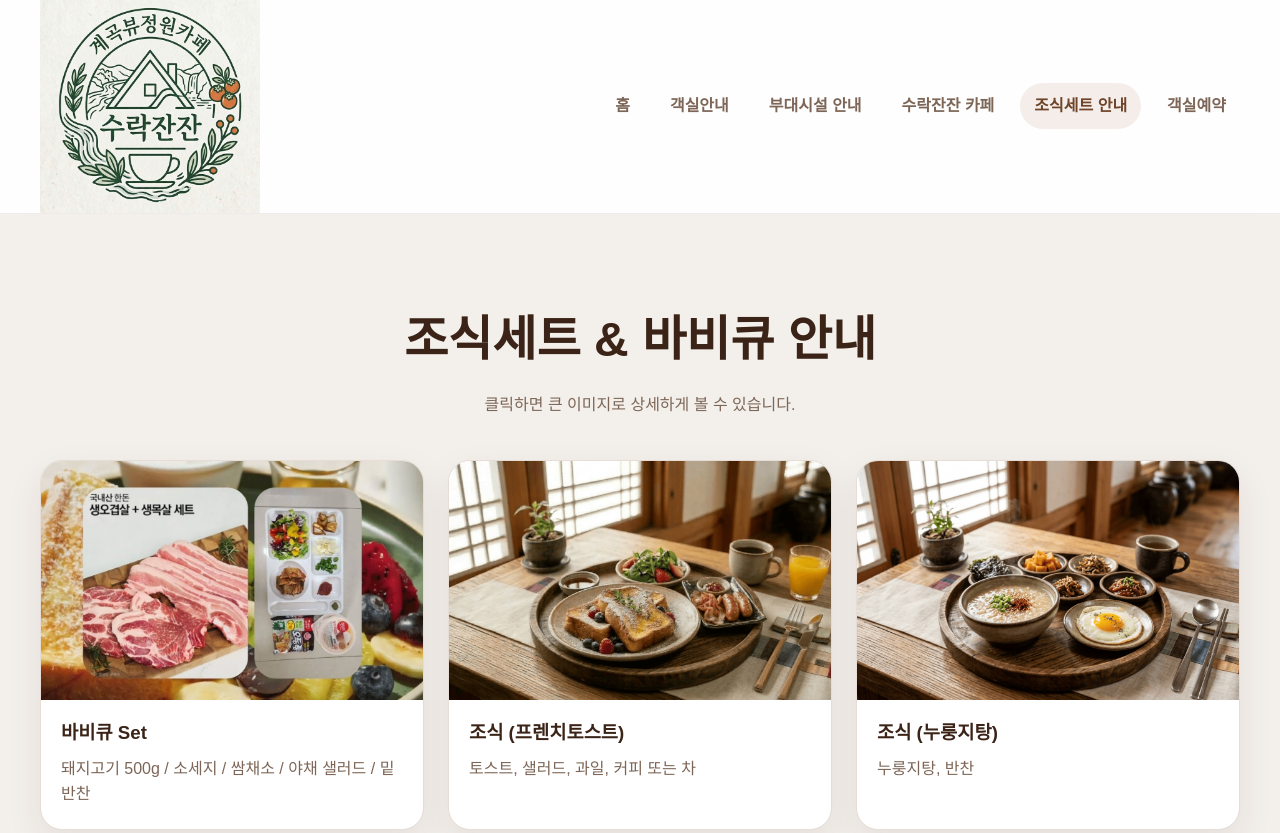
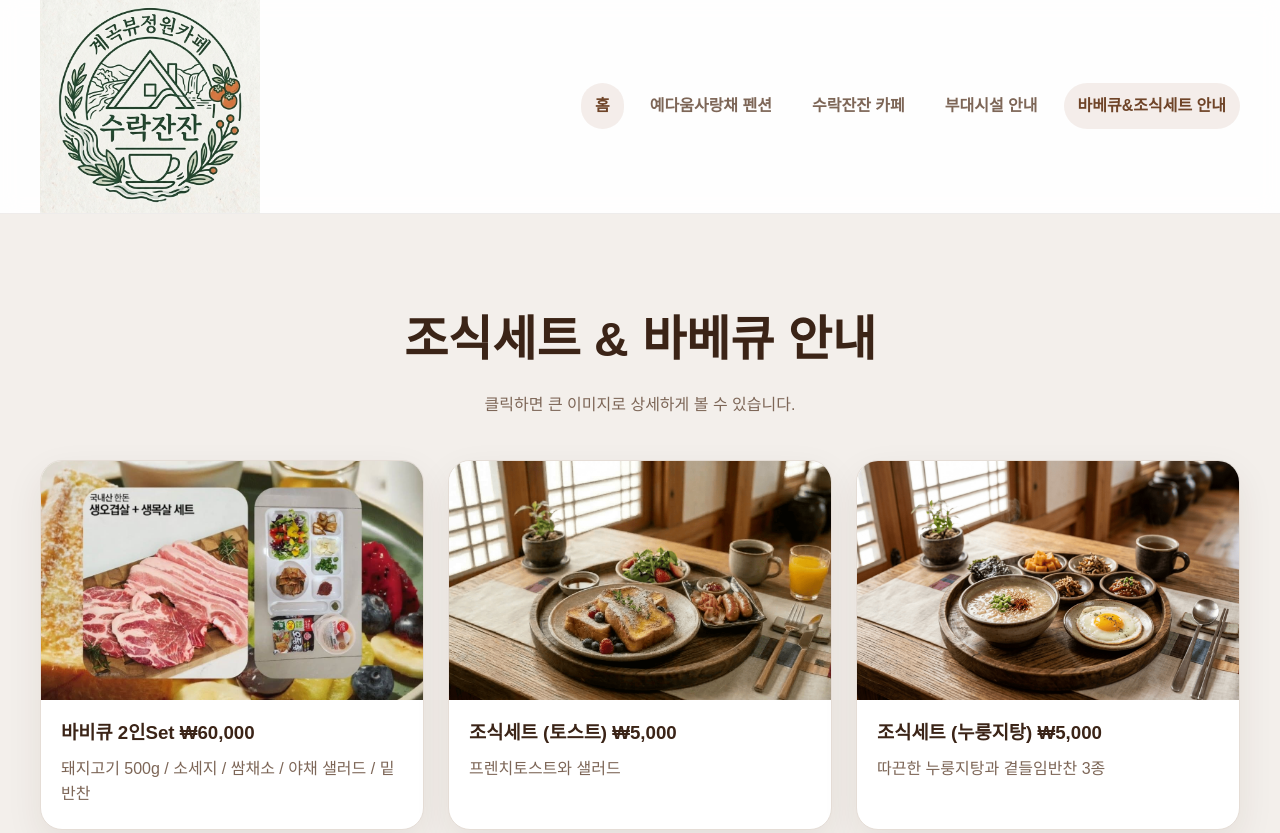
Before and after one commit to GreenProg-1239/surakjanjan-homepage, a website: page breakfast.html in a window 1280 px wide. Shown: the top 833 px of the page. Drawn offline with Linux system fonts and the light colour scheme.

Commit message:
Update breakfast menu items and pricing

```diff
--- a/breakfast.html
+++ b/breakfast.html
@@ -9,44 +9,43 @@
 <body>
   <header class="site-header">
     <div class="container header-inner">
-      <a class="logo" href="/"><img src="assets/logo.png" alt="surakzanjan.com 로고" /></a>
+      <a class="logo" href="/"><img src="assets/logo.png" alt="surakzanzan.com 로고" /></a>
       <button class="nav-toggle" aria-label="메뉴 열기">☰</button>
       <nav class="main-nav">
-        <a href="/">홈</a>
-        <a href="/rooms">객실안내</a>
+        <a href="/" class="active">홈</a>
+        <a href="/rooms">예다움사랑채 펜션</a>
+        <a href="/cafe">수락잔잔 카페</a>
         <a href="/facilities">부대시설 안내</a>
-        <a href="/cafe">수락잔잔 카페</a>
-        <a href="/breakfast" class="active">조식세트 안내</a>
-        <a href="/reservation">객실예약</a>
+        <a href="/breakfast" class="active">바베큐&조식세트 안내</a>
       </nav>
     </div>
   </header>
 
   <main class="section">
     <div class="container">
-      <h1 class="section-title">조식세트 & 바비큐 안내</h1>
+      <h1 class="section-title">조식세트 & 바베큐 안내</h1>
       <p class="section-desc">클릭하면 큰 이미지로 상세하게 볼 수 있습니다.</p>
 
       <div class="breakfast-grid">
         <article class="card" data-modal-image data-image="assets/food2.jpg" data-title="바비큐 Set" data-desc="돼지고기, 소세지, 쌈채소, 쌈장.">
           <img src="assets/food1.jpg" alt="바비큐 세트" />
           <div class="body">
-            <h3>바비큐 Set</h3>
+            <h3>바비큐 2인Set ₩60,000</h3>
             <p>돼지고기 500g / 소세지 / 쌈채소 / 야채 샐러드 / 밑반찬</p>
           </div>
         </article>
-        <article class="card" data-modal-image data-image="assets/bftoast.png" data-title="조식 (프렌치토스트)" data-desc="잉글리쉬 스타일 브런치.">
+        <article class="card" data-modal-image data-image="assets/bftoast.png" data-title="조식 (프렌치토스트)" data-desc="촉촉한 프렌치토스트와 신선한 샐러드로 가볍고 든든하게 시작하는 아침">
           <img src="assets/bftoast.png" alt="프렌치토스트 조식" />
           <div class="body">
-            <h3>조식 (프렌치토스트)</h3>
-            <p>토스트, 샐러드, 과일, 커피 또는 차</p>
+            <h3>조식세트 (토스트) ₩5,000</h3>
+            <p>프렌치토스트와 샐러드</p>
           </div>
         </article>
-        <article class="card" data-modal-image data-image="assets/bfnrg.png" data-title="조식 (누룽지탕)" data-desc="따뜻한 누룽지탕과 반찬.">
+        <article class="card" data-modal-image data-image="assets/bfnrg.png" data-title="조식 (누룽지탕)" data-desc="구수한 누룽지탕과 정갈한 반찬으로 든든하고 건강한 아침. 반찬(김치, 낙지젓갈, 멸치볶음)">
           <img src="assets/bfnrg.png" alt="누룽지탕 조식" />
           <div class="body">
-            <h3>조식 (누룽지탕)</h3>
-            <p>누룽지탕, 반찬</p>
+            <h3>조식세트 (누룽지탕) ₩5,000</h3>
+            <p>따끈한 누룽지탕과 곁들임반찬 3종</p>
           </div>
         </article>
       </div>
```
